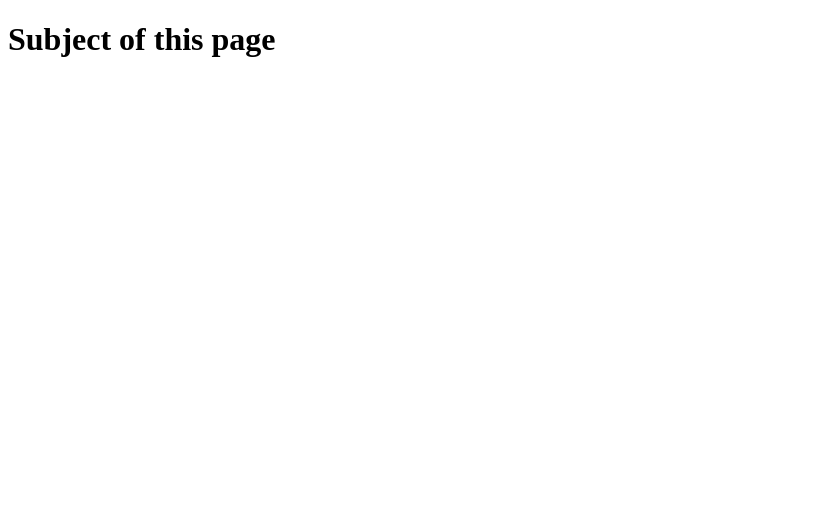
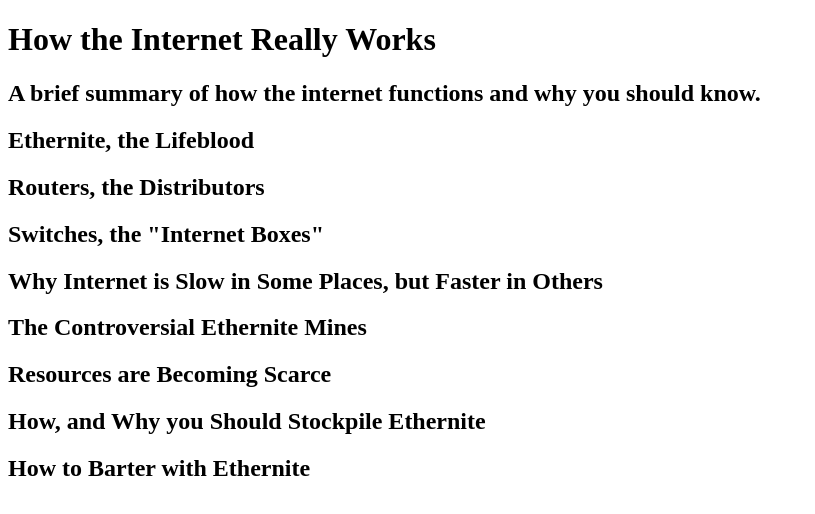
Before and after one commit to LC101-September-2021/assignment-4-html-me-something-rawlings808, a website: page index.html in a window 1280 px wide. Shown: the whole page, without its empty margins (0-815 px from the left). Drawn offline with Linux system fonts and the light colour scheme.

Commit message:
began writing outline

```diff
--- a/index.html
+++ b/index.html
@@ -1,14 +1,68 @@
 <!DOCTYPE html>
 <html>
+
 <head>
-      <title>Placeholder Title </title>
+   <title>How the Internet Works </title>
 </head>
 
 <body>
    <header>
-            <h1> Subject of this page</h1>
+      <h1>How the Internet Really Works</h1>
+      <h2>A brief summary of how the internet functions and why you should know.</h2>
    </header>
-      <main></main>
+   <main>
+      <article>
+         <section>
+            <a name="ethernite"></a>
+            <h2>Ethernite, the Lifeblood</h2>
+         </section>
+         <section>
+            <a name="routers"></a>
+            <h2>Routers, the Distributors</h2>
+         </section>
+         <section>
+            <a name="switches"></a>
+            <h2>Switches, the "Internet Boxes"</h2>
+         </section>
+         <section>
+            <a name="abundanceOfEthernite"></a>
+            <h2>Why Internet is Slow in Some Places, but Faster in Others</h2>
+         </section>
+         <section>
+            <a name="etherniteControversies"></a>
+            <h2>The Controversial Ethernite Mines</h2>
+         </section>
+         <section>
+            <a name="scarceResources"></a>
+            <h2>Resources are Becoming Scarce</h2>
+         </section>
+         <section>
+            <a name="etherniteStockpiling"></a>
+            <h2>How, and Why you Should Stockpile Ethernite</h2>
+         </section>
+         <section>
+            <a name="ethernitePostApocalypse"></a>
+            <h2>How to Barter with Ethernite</h2>
+         </section>
+      </article>
+   </main>
    <!-- Write your HTML in this file! -->
 </body>
+
 </html>
+
+
+<!-- Tells a story. This can be personal or impersonal, funny, serious or neither.
+   You can do whatever you like, but it should be something in the range of 3-10 paragraphs or sections.
+
+   Here is an example, and here are some other ideas:
+      Create a résumé page that tells the story of your professional journey to-date, and where you want to go as a coder.
+      Describe a trip you took.
+      Talk about one of your hobbies or passions.
+
+   Does each of the following:
+      Uses each of the following structural HTML5 tags: <p>, <header>, <footer>, <main>, <article>. If you need to review any of these tags, check out the HTML tag reference at w3schools.
+      Uses at least one <img> tag (hopefully more). When placing images in your page, put them in a new subfolder called images within your html-me-something directory.
+      Uses at least one HTML entity. Hint: putting a copyright notice in your footer will afford you the opportunity to use &copy;, but you should also try to get creative here.
+      Demonstrates creativity. Don’t stop with these items or tags.
+         Have some ideas for your page, and make it great. And dig into the w3schools HTML reference to learn more about other tags, their usage and attributes! -->
```
Lines whose indentation alone changed are shown as unchanged.
